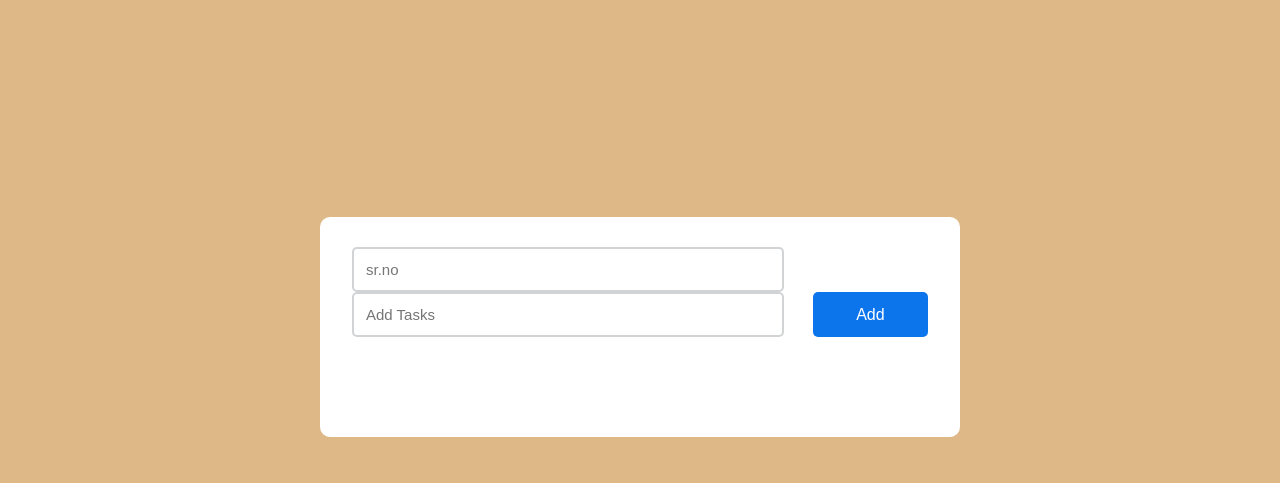
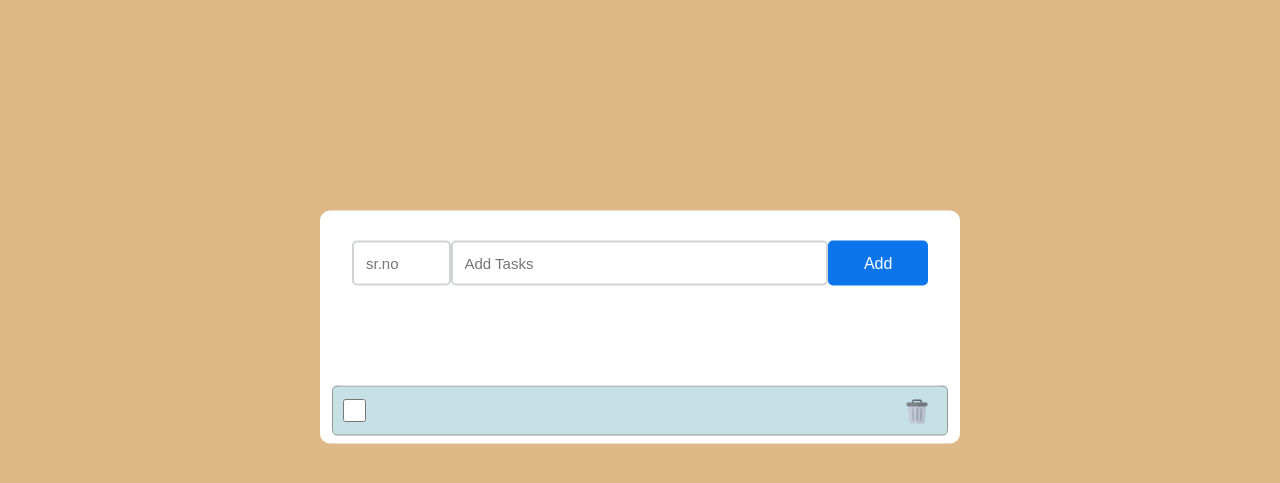
Before and after one commit to saksham0712/ToDolist-scrollAR4U, a plain HTML site: page index.html in a window 1280 px wide. Shown: the part 73-556 px from the top of the page. Drawn offline with nearby package versions, Linux system fonts and the light colour scheme.

Commit message:
Update index.html

```diff
--- a/index.html
+++ b/index.html
@@ -44,10 +44,24 @@
 
         #newtask {
             position: relative;
+            display: flex;
             padding: 30px 20px;
         }
 
-        #newtask input {
+        #newtask> #key {
+            width: 19%;
+            height: 45px;
+            padding: 12px;
+            color: #111111;
+            font-weight: 500;
+            position: relative;
+            border-radius: 5px;
+            font-family: 'Poppins', sans-serif;
+            font-size: 15px;
+            border: 2px solid #d1d3d4;
+
+        }
+        #newtask> #value {
             width: 75%;
             height: 45px;
             padding: 12px;
@@ -58,6 +72,7 @@
             font-family: 'Poppins', sans-serif;
             font-size: 15px;
             border: 2px solid #d1d3d4;
+
         }
 
         #newtask input:focus {
@@ -141,36 +156,30 @@
             <button id="push">Add</button>
         </div>
         <div id="tasks"></div>
+        <div id="result"></div>
     </div>
-    <!-- <div id="result"></div> -->
     <script>
-        document.querySelector('#push').onclick = function () {
-            if (document.querySelector('#newtask input').value.length == 0) {
-                alert("Kindly Enter Task Name!!!!")
-            }
+        // document.querySelector('#push').onclick = function () {
+        //     if (document.querySelector('#newtask input').value.length == 0) {
+        //         alert("Kindly Enter Task Name!!!!")
+        //     }
 
-            else {
-                document.querySelector('#tasks').innerHTML += `
-            <div class="task"><input type="checkbox" id="checkbox"></input>
-                <span id="taskname">
-                    ${document.querySelector('#newtask input').value}
-                </span>
-                <button class="delete">
-                  <i class=""><img src="bin.png" style="width: 24px;"></i>
+        //     else {
+        //         document.querySelector('#tasks').innerHTML += `
+        //     <div class="task"><input type="checkbox" id="checkbox"></input>
+        //         <span id="taskname">
+        //             ${document.querySelector('#newtask input').value}
+        //         </span>
+        //         <button class="delete">
+        //           <i class=""><img src="bin.png" style="width: 24px;"></i>
 
-                </button>
-            </div>
-        `;
+        //         </button>
+        //     </div>
+        // `;
 
-                var current_tasks = document.querySelectorAll(".delete");
-                for (var i = 0; i < current_tasks.length; i++) {
-                    current_tasks[i].onclick = function () {
-                        this.parentNode.remove();
-                        this.parentNode.remove();
-                    }
-                }
-            }
-        }
+
+        //     }
+        // }
 
 
         document.getElementById('push').addEventListener('click', (e)=>{
@@ -205,13 +214,34 @@
             let cookies = document.cookie.split(';')
 
 
-            let res;
+            let res = [] ;
 
-            for (let i = 1; i < cookies.length; i++) {
-                res+= i+ '-' + cookies[i-1] + "<br>"
+            for (let i = 0; i < cookies.length; i++) {
+                console.log(res)
+                res.push(cookies)
+                console.log(res)
             }
 
-            document.getElementById('taskname').innerHTML = res
+            for(let i = 0; i < res.length; i++) {
+            document.getElementById('result').innerHTML += `
+             <div class="task"><input type="checkbox" id="checkbox"></input>
+                 <span id="taskname">
+                     ${res[i]}
+                 </span>
+                 <button class="delete">
+                   <i class=""><img src="bin.png" style="width: 24px;"></i>
+
+                 </button>
+             </div>
+         `};
+         var current_tasks = document.querySelectorAll(".delete");
+                for (var i = 0; i < current_tasks.length; i++) {
+                    current_tasks[i].onclick = function () {
+                        this.parentNode.remove();
+                        document.cookie = "key=; expires=Thu, 01 Jan 1970 00:00:00 UTC; path=/;";
+                        this.parentNode.remove();
+                    }
+                }
         }
     </script>
 </body>
```
